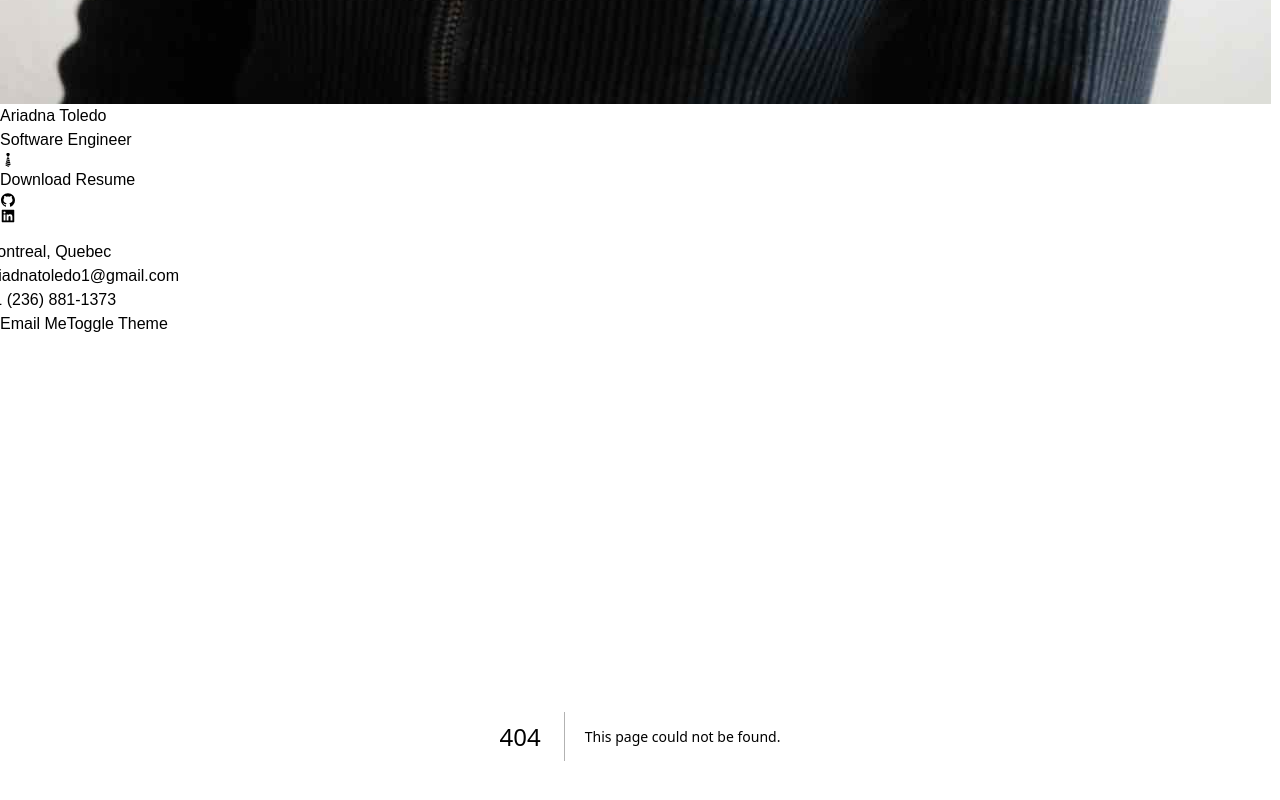
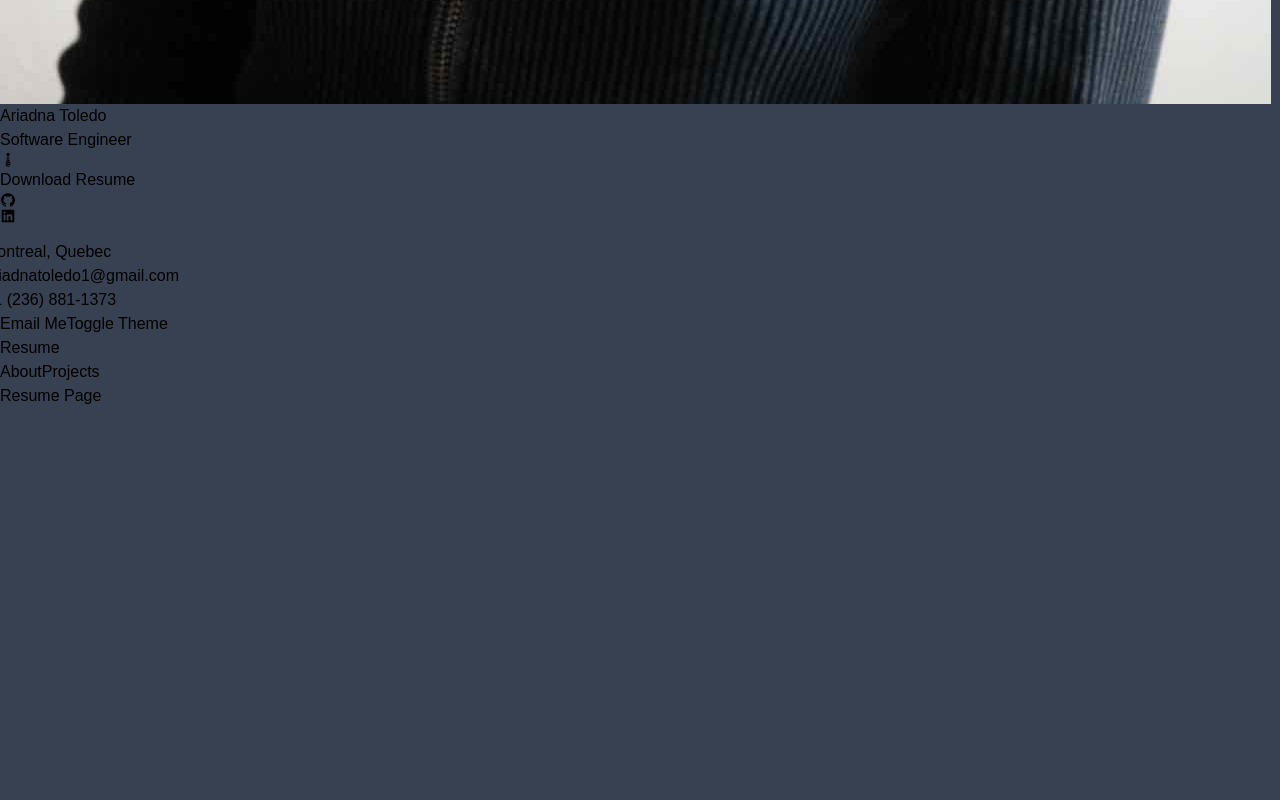
Before and after one commit to ariadnatoledo/ariadna-toledo-portfolio, a Next.js app: page /resume in a window 1280 px wide. Before the commit this address had no page. Shown: the part 1807-2607 px from the top of the page. After the commit the page ends 2215 px from the top, so only its background shows below. Built offline with nearby package versions, Linux system fonts and the light colour scheme.

Commit message:
Add Projects and Resume Routes

```diff
--- a/src/app/layout.tsx
+++ b/src/app/layout.tsx
@@ -2,6 +2,7 @@ import type { Metadata } from "next";
 import { Geist, Geist_Mono } from "next/font/google";
 import Sidebar from "@/components/Sidebar";
 import "../../styles/globals.css";
+import NavBar from "@/components/NavBar";
 
 const geistSans = Geist({
   variable: "--font-geist-sans",
@@ -32,7 +33,8 @@ export default function RootLayout({
           <div className="col-span-12 p-4 text-center bg-gradient-to-r from-slate-500 to-blue-400 lg:col-span-3 rounded-2xl">
             <Sidebar />
           </div>
-          <div className="col-span-12 bg-gradient-to-r from-slate-500 to-blue-400 lg:col-span-9 rounded-2xl">
+          <div className="col-span-12 bg-gradient-to-r from-slate-500 to-blue-400 lg:col-span-9 rounded-2xl flex flex-col">
+            <NavBar />
             {children}
           </div>
         </div>
--- /dev/null
+++ b/src/app/resume/page.tsx
@@ -0,0 +1,9 @@
+import React from 'react'
+
+function page() {
+  return (
+    <div>Resume Page</div>
+  )
+}
+
+export default page
--- /dev/null
+++ b/src/components/NavBar.tsx
@@ -0,0 +1,119 @@
+"use client";
+
+import { useEffect, useState } from "react";
+import { usePathname } from "next/navigation";
+import Link from "next/link";
+
+interface NavItemProps {
+  activeItem: string;
+  setActiveItem: (item: string) => void;
+  name: string;
+  route: string;
+}
+
+const NavItem = ({ activeItem, name, route, setActiveItem }: NavItemProps) => {
+  return activeItem !== name ? (
+    <Link href={route}>
+      <span onClick={() => setActiveItem(name)}>{name}</span>
+    </Link>
+  ) : null;
+};
+
+function NavBar() {
+  const [activeItem, setActiveItem] = useState<string>("");
+  const pathname = usePathname();
+
+  useEffect(() => {
+    if (pathname === "/") setActiveItem("About");
+    if (pathname === "/projects") setActiveItem("Projects");
+    if (pathname === "/resume") setActiveItem("Resume");
+  }, [pathname]);
+
+  return (
+    <div>
+      <span className="font-bold text-rose-900">{activeItem}</span>
+      <div className="text-rose-900 font-lg flex space-x-3">
+        <NavItem
+          activeItem={activeItem}
+          setActiveItem={setActiveItem}
+          name="About"
+          route="/"
+        />
+        <NavItem
+          activeItem={activeItem}
+          setActiveItem={setActiveItem}
+          name="Projects"
+          route="/projects"
+        />
+        <NavItem
+          activeItem={activeItem}
+          setActiveItem={setActiveItem}
+          name="Resume"
+          route="/resume"
+        />
+      </div>
+    </div>
+  );
+}
+
+export default NavBar;
+
+
+
+// "use client";
+
+// import { useEffect, useState } from "react";
+// import { usePathname } from "next/navigation";
+// import Link from "next/link";
+
+// const NavItem: FunctionComponent<{
+//   activeItem: string;
+//   setActiveItem: Function;
+//   name: string;
+//   route: string;
+// }> = ({ activeItem, name, route, setActiveItem }) => {
+//   return activeItem !== name ? (
+//     <Link href={route}>
+//       <span onClick={() => setActiveItem(name)}>{name}</span>
+//     </Link>
+//   ) : null;
+// };
+
+// function NavBar() {
+//   const [activeItem, setActiveItem] = useState<string>("");
+//   const pathname = usePathname();
+
+//   useEffect(() => {
+//     if (pathname === "/") setActiveItem("About");
+//     if (pathname === "/projects") setActiveItem("Projects");
+//     if (pathname === "/resume") setActiveItem("Resume");
+//   }, [pathname]);
+
+//   return (
+//     <div>
+//       <span className="font-bold text-rose-900">{activeItem}</span>
+//       <div className="text-rose-900 font-lg flex space-x-3">
+//         <NavItem
+//           activeItem={activeItem}
+//           setActiveItem={setActiveItem}
+//           name="About"
+//           route="/"
+//         />
+//         <NavItem
+//           activeItem={activeItem}
+//           setActiveItem={setActiveItem}
+//           name="Projects"
+//           route="/projects"
+//         />
+//         <NavItem
+//           activeItem={activeItem}
+//           setActiveItem={setActiveItem}
+//           name="Resume"
+//           route="/resume"
+//         />
+//       </div>
+//     </div>
+//   );
+// }
+
+// export default NavBar;
```
Also changed, not shown: src/app/projects/page.tsx (added, +9 -0 lines).
